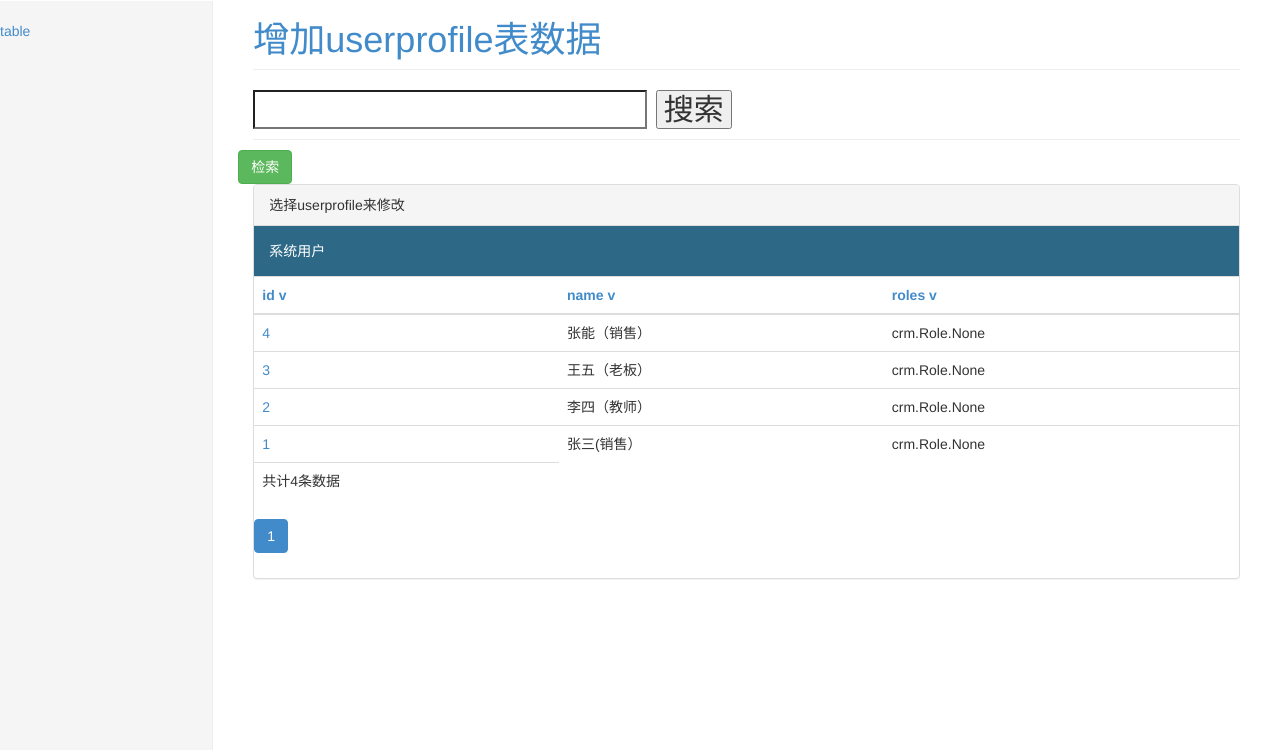
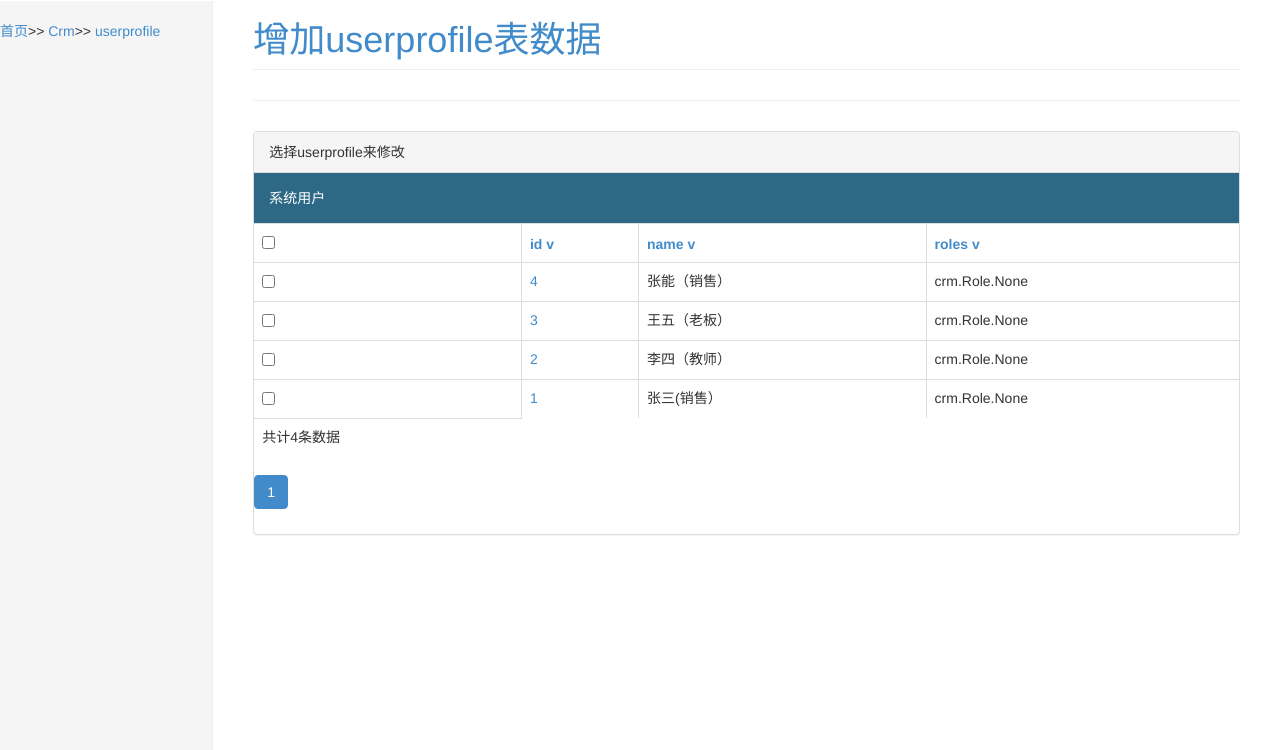
Before and after one commit to so1so2so/SuperCrm, a Django app: page /Myadmin/crm/userprofile in a window 1280 px wide. Shown: the part 50-800 px from the top of the page. Run offline with Django 3.2, Linux system fonts and the light colour scheme; data comes from the database, SQL or seed files in the repository; both versions use the stored data as it was after the commit; parts of the project's set-up code (start-up, migrations or seed data) failed here and were passed over; some libraries are stand-ins or nearby versions.

Commit message:
com select

```diff
--- a/Myadmin/templatetags/get_table_rela_name.py
+++ b/Myadmin/templatetags/get_table_rela_name.py
@@ -10,7 +10,8 @@ register = template.Library()
 
 @register.simple_tag
 def get_rela_name(table_obj):
-    table_name = table_obj.model._meta.verbose_name_plural
+    table_name = table_obj.model._meta.verbose_name_plural or table_obj.verbose_name
+
     if not table_name:
         table_name = table_obj.model._meta.model_mame
     return table_name
@@ -19,12 +20,12 @@ def get_rela_name(table_obj):
 @register.simple_tag
 def build_table_row(request,one_obj_django, obj_all_model_and_display):
     row_ele = ""
-    for index,column in enumerate(obj_all_model_and_display.list_display):
-        field_obj = one_obj_django._meta.get_field(column)
+    for index,filed in enumerate(obj_all_model_and_display.list_display):
+        field_obj = one_obj_django._meta.get_field(filed)
         if field_obj.choices:  # choices type
-            column_data = getattr(one_obj_django, "get_%s_display" % column)()
+            column_data = getattr(one_obj_django, "get_%s_display" % filed)()
         else:
-            column_data = getattr(one_obj_django, column)
+            column_data = getattr(one_obj_django, filed)
         if type(column_data).__name__ == 'datetime':
             column_data = column_data.strftime("%Y-%m-%d %H:%M:%S")
         if type(field_obj).__name__ == "ManyToManyField":
@@ -33,7 +34,7 @@ def build_table_row(request,one_obj_django, obj_all_model_and_display):
                 if str(choice_item[0]) == one_obj_django:
                     pass
         if index==0: #add <a></a> tag
-            column_data= "<a href='{request_path}/{obj_id}/change'>{date}</a>".format(
+            column_data= "<a href='{request_path}/{obj_id}/change' target='_self'>{date}</a>".format(
                 request_path=request.path,
                 obj_id=one_obj_django.id,
                 date=column_data,
--- a/Myadmin/views.py
+++ b/Myadmin/views.py
@@ -6,7 +6,7 @@ from django.shortcuts import render, HttpResponse, redirect
 from django.core.paginator import Paginator, EmptyPage, PageNotAnInteger
 from Myadmin import myadmin
 from django.db.models import Q
-
+# from pure_pagination import Paginator, EmptyPage, PageNotAnInteger
 d_2 = {"crm": {"userprofile": "admin_class"}}
 from crm import models
 from django.utils.timezone import datetime, timedelta
@@ -91,24 +91,18 @@ def table_filter(request, admin_class):
 
 
 def show_table(request, app_name, table_name):
+    # 拿到admin_class对象
     obj_all_model_and_display = myadmin.enable_admins[app_name][table_name]
+    # 拿到model对象
     all_obj_django = obj_all_model_and_display.model.objects.all()
-    # if dict(obj_all.__dict__).has_key("list_display"):
-    #     list_filed = obj_all.__dict__["list_display"]
-    #     for filed in list_filed:
-    #         check_choise = obj_all.model._meta.get_field(filed)
-    #         # print check_choise
-    #         if check_choise.choices:
-    #             print check_choise.choices
-    #     this_obj = obj_all.model.objects.values_list(*list_filed)
+    object_list, filter_condtions = table_filter(request, obj_all_model_and_display)
     order = request.GET.get("o", None)
-    object_list, filter_condtions = table_filter(request, obj_all_model_and_display)
     if order:
         if order.startswith("-"):
             orders = True
         else:
             orders = False
-        flage = True
+        # flage = True
         object_list = object_list.order_by(order)
     search = request.GET.get("q", '')
     search_fileds = obj_all_model_and_display.search_fields
@@ -117,10 +111,9 @@ def show_table(request, app_name, table_name):
     if search:
         for search_file in search_fileds:
             my_search.children.append((search_file + '__icontains', search))
-        print my_search
+        # print my_search
         object_list = object_list.filter(my_search)
     paginator = Paginator(object_list, obj_all_model_and_display.list_per_page)  # Show 25 contacts per page
-
     page = request.GET.get('page')
     try:
         query_sets = paginator.page(page)
--- a/SuperCrm/settings.py
+++ b/SuperCrm/settings.py
@@ -31,7 +31,7 @@ ALLOWED_HOSTS = []
 # Application definition
 
 INSTALLED_APPS = [
-    'django.contrib.admin',
+    # 'django.contrib.admin',
     'django.contrib.auth',
     'django.contrib.contenttypes',
     'django.contrib.sessions',
@@ -39,6 +39,9 @@ INSTALLED_APPS = [
     'django.contrib.staticfiles',
     'crm',
     'Myadmin',
+    # 'jet.dashboard',
+    'jet',
+    'django.contrib.admin',
 ]
 
 MIDDLEWARE = [
--- a/SuperCrm/urls.py
+++ b/SuperCrm/urls.py
@@ -15,9 +15,12 @@ Including another URLconf
 """
 from django.conf.urls import url,include
 from django.contrib import admin
+import jet
 urlpatterns = [
-    url(r'^admin/', admin.site.urls),
     url(r'^crm/', include("crm.urls")),
     url(r'^students/', include("students.urls")),
     url(r'^Myadmin/', include("Myadmin.urls")),
+    url(r'^jet/', include('jet.urls', 'jet')),
+    # url(r'^jet/dashboard/', include('jet.dashboard.urls', 'jet-dashboard')),
+    url(r'^admin/', admin.site.urls),
 ]
--- a/templates/Myadmin/show_table.html
+++ b/templates/Myadmin/show_table.html
@@ -28,29 +28,36 @@
         <div class="row">
             <div class="col-sm-3 col-md-2 sidebar">
                 <ul class="nav nav-sidebar">
-                    <a href="{% url 'index' %}">table</a>
+                    <a href="{% url 'index' %}">首页</a>>>
+                    <span class=""></span> <a href="/Myadmin/crm">Crm</a>>>
+                    <span class=""></span> <a href="{% url 'show_table' app_name table_name %}">{{ table_name }} </a>
                 </ul>
             </div>
             <div class="col-sm-9 col-sm-offset-3 col-md-10 col-md-offset-2 main">
-                <h1 class="page-header"><a href="{% url 'table_add'  app_name table_name%}">增加{{ table_name }}表数据</a></h1>
+                <h1 class="page-header"><a href="{% url 'table_add'  app_name table_name %}">增加{{ table_name }}表数据</a>
+                </h1>
                 <h2 class="sub-header">
+                    {% if obj_all_model_and_display.search_fields %}
                         <form action="">
                             <input type="search" name="q" value="{{ search }}"
-                               placeholder="{% for search in obj_all_model_and_display.search_fields %}{{ search }},{% endfor %}">
+                                   placeholder="
+                                           {% for search in obj_all_model_and_display.search_fields %}{{ search }},{% endfor %}">
                             <input type="submit" value="搜索">
                         </form>
+                    {% endif %}
                 </h2>
-                <div class="row">
+                <div class="table row">
+                    {% if obj_all_model_and_display.list_filters %}
                         <form class="" method="get">
                             {% for condtion in obj_all_model_and_display.list_filters %}
-                            <div class="col-lg-2">
-                                <span>{{ condtion }}</span>
+                                <div class="col-lg-2 ">
+                                    <span class="center-block" style="width: 50px">{{ condtion }}</span>
                                     {% render_filter_ele condtion obj_all_model_and_display filter_condtions %}
                                 </div>
                             {% endfor %}
-                        <button type="SUBMIT" class="btn btn-success" style="line-height: 20px">检索</button>
+                            <button type="SUBMIT" class="btn btn-success center-block">检索</button>
                         </form>
-
+                    {% endif %}
                 </div>
                 <div class="bs-example" data-example-id="table-within-panel">
                     <div class="panel panel-default">
@@ -60,11 +67,15 @@
 
                             <a href="/Myadmin/crm" style="color: #fff">{% get_rela_name obj_all_model_and_display %}</a>
                         </div>
-                        <table class="table">
+                        <table class="table  table-bordered table-hover  ">
                             <thead>
                             <tr>
+                                <th><input type="checkbox" name="_selected_action" value="25" class="action-select">
+                                </th>
                                 {% for column in obj_all_model_and_display.list_display %}
-                                    <th><a href="?o={% if orders %}{{ column }}{% else %}{% change_order column %}{% endif %}">{{ column }} {% if orders  and flage %} ^{% else %}v{% endif %}</a></th>
+                                    <th><a href="?o=
+                                            {% if orders %}{{ column }}{% else %}{% change_order column %}{% endif %}">{{ column }}
+                                        {% if orders  and flage %} ^{% else %}v{% endif %}</a></th>
                                 {% endfor %}
                             </tr>
                             </thead>
@@ -76,7 +87,9 @@
                             <tbody>
                             {% for one_obj_django in query_sets %}
                                 <tr>
-                                    {% build_table_row  request one_obj_django obj_all_model_and_display %}
+                                    <td><input type="checkbox" name="_selected_action" value="25" class="action-select">
+                                    </td>
+                                    {% build_table_row request one_obj_django obj_all_model_and_display %}
                                 </tr>
                             {% endfor %}
                             </tbody>
@@ -84,11 +97,10 @@
                         </table>
                         <nav>
                             <ul class="pagination">
-
                                 {% if query_sets.has_previous %}
                                     <li class=""><a href="?page={{ query_sets.previous_page_number }}">上页</a></li>
                                 {% endif %}
-                                {#                   <li class="active"><a>{{ query_sets.number }}</a></li>#}
+{#                                                   <li class="active"><a>{{ query_sets.number }}</a></li>#}
 
                                 {% for loop_counter in query_sets.paginator.page_range %}
                                     {% render_page_ele loop_counter query_sets filter_condtions order search %}
@@ -98,10 +110,6 @@
                                     <li class=""><a href="?page={{ query_sets.next_page_number }}&o={% ifequal order True %}{% endifequal %}&q={% ifequal search True %}{% endifequal %}">下页</a></li>
                                 {% endif %}
 
-
-                                {#                <li class="disabled"><a href="#">&laquo;</a></li>#}
-                                {#                <li class="active"><a href="#">1 <span class="sr-only">(current)</span></a></li>#}
-                                {#                #}
                             </ul>
                         </nav>
                     </div>
```
Also changed, not shown: Myadmin/myadmin.py (+21 -9 lines), templates/Myadmin/table_index.html (+6 -6 lines), db.sqlite3. Lines whose indentation alone changed are shown as unchanged.
